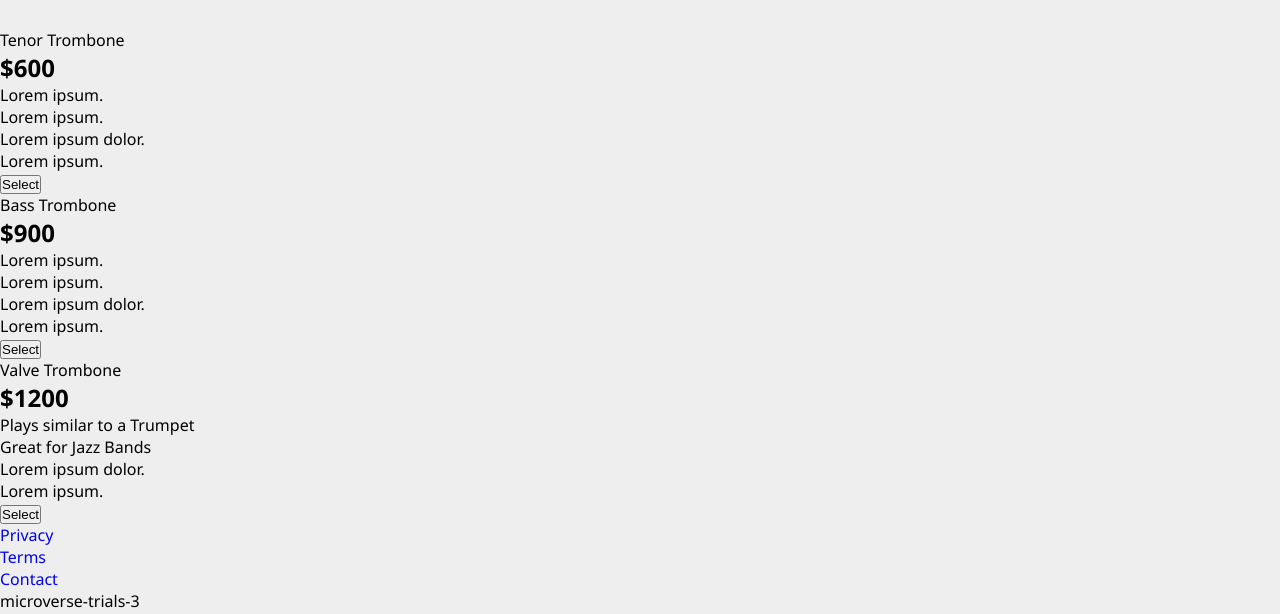
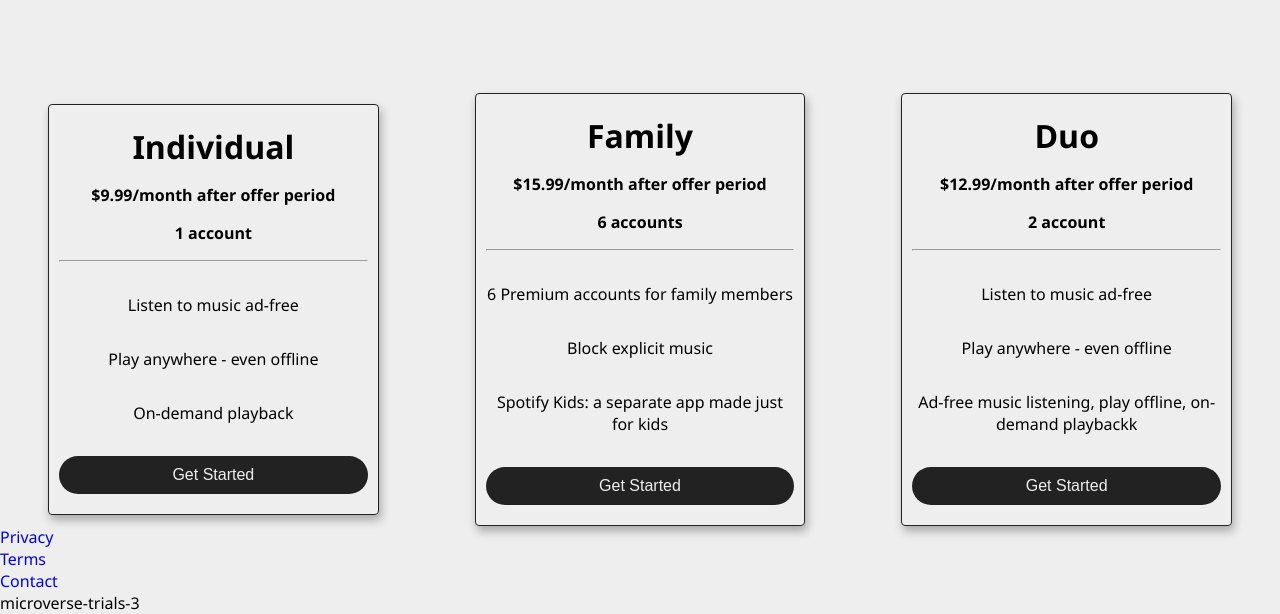
Before and after one commit to LuisSalas94/microverse-trials-3, a plain HTML site: page index.html in a window 1280 px wide. Shown: the part 801-1415 px from the top of the page. Drawn offline with Linux system fonts and the light colour scheme.

Commit message:
added pricing style

```diff
--- a/css/style.css
+++ b/css/style.css
@@ -84,3 +84,55 @@ body {
 	justify-content: center;
 	margin-bottom: 2rem;
 }
+
+/* pricing */
+#Pricing {
+	margin-top: 6rem;
+	display: flex;
+	justify-content: center;
+	align-items: center;
+}
+
+.pricing-card {
+	margin: 0 3rem;
+	width: 450px;
+	display: flex;
+	flex-direction: column;
+	border: 1px solid #222;
+	padding: 20px 10px;
+	box-shadow: 2px 5px 10px rgba(0, 0, 0, 0.3);
+	border-radius: 4px;
+}
+
+.pricing-card h1 {
+	text-align: center;
+	font-size: 2rem;
+}
+
+.pricing-card h4 {
+	text-align: center;
+	margin-top: 1rem;
+}
+
+.pricing-card li {
+	margin: 2rem 0;
+	text-align: center;
+}
+.pricing-card hr {
+	margin-top: 1rem;
+}
+
+.pricing-card button {
+	background-color: #222;
+	color: #eee;
+	padding: 10px 20px;
+	border-radius: 30px;
+	border: none;
+	cursor: pointer;
+	font-size: 1rem;
+	transition: all 0.4s ease-in;
+}
+
+.pricing-card button:hover {
+	color: #1ed760;
+}
--- a/index.html
+++ b/index.html
@@ -31,7 +31,7 @@
 						<a class="nav-link" href="#How_it_Works">How it Works</a>
 					</li>
 					<li>
-						<a class="nav-link" href="#Price">Price</a>
+						<a class="nav-link" href="#Pricing">Price</a>
 					</li>
 				</ul>
 			</nav>
@@ -81,41 +81,50 @@
 				allowfullscreen
 			></iframe>
 		</div>
+
 		<!--Price  section -->
-		<div id="Price">
-			<div class="product" id="tenor">
-			  <div class="level">Tenor Trombone</div>
-			  <h2>$600</h2>
-			  <ol>
-				<li>Lorem ipsum.</li>
-				<li>Lorem ipsum.</li>
-				<li>Lorem ipsum dolor.</li>
-				<li>Lorem ipsum.</li>
-			  </ol>
-			  <button class="btn">Select</button>
+		<div id="Pricing">
+
+			<div class="pricing-card" >
+		    <h1>Individual</h1>
+				<h4>$9.99/month after offer period</h4>
+				<h4>1 account</h4>
+				<hr />
+				<ul>
+					<li>Listen to music ad-free</li>
+					<li>Play anywhere - even offline</li>
+					<li>On-demand playback</li>
+				</ul>
+				<button>Get Started</button>
 			</div>
-			<div class="product" id="bass">
-			  <div class="level">Bass Trombone</div>
-			  <h2>$900</h2>
-			  <ol>
-				<li>Lorem ipsum.</li>
-				<li>Lorem ipsum.</li>
-				<li>Lorem ipsum dolor.</li>
-				<li>Lorem ipsum.</li>
-			  </ol>
-			  <button class="btn">Select</button>
+
+			<div class="pricing-card" >
+			  <h1>Family</h1>
+				<h4>$15.99/month after offer period</h4>
+				<h4>6 accounts</h4>
+				<hr />
+				<ul>
+					<li>6 Premium accounts for family members</li>
+					<li>Block explicit music</li>
+					<li>Spotify Kids: a separate app made just for kids</li>
+				</ul>
+				<button>Get Started</button>
 			</div>
-			<div class="product" id="valve">
-			  <div class="level">Valve Trombone</div>
-			  <h2>$1200</h2>
-			  <ol>
-				<li>Plays similar to a Trumpet</li>
-				<li>Great for Jazz Bands</li>
-				<li>Lorem ipsum dolor.</li>
-				<li>Lorem ipsum.</li>
-			  </ol>
-			  <button class="btn">Select</button>
+
+			<div class="pricing-card" i>
+			  <h1>Duo</h1>
+				<h4>$12.99/month after offer period</h4>
+				<h4>2 account</h4>
+				<hr />
+				<ul>
+					<li>Listen to music ad-free</li>
+					<li>Play anywhere - even offline</li>
+					<li>Ad-free music listening, play offline, on-demand playbackk</li>
+				</ul>
+				<button>Get Started</button>
 			</div>
+
+
 		  </div>
 		  <!--footer -->
 		  <footer>
```
